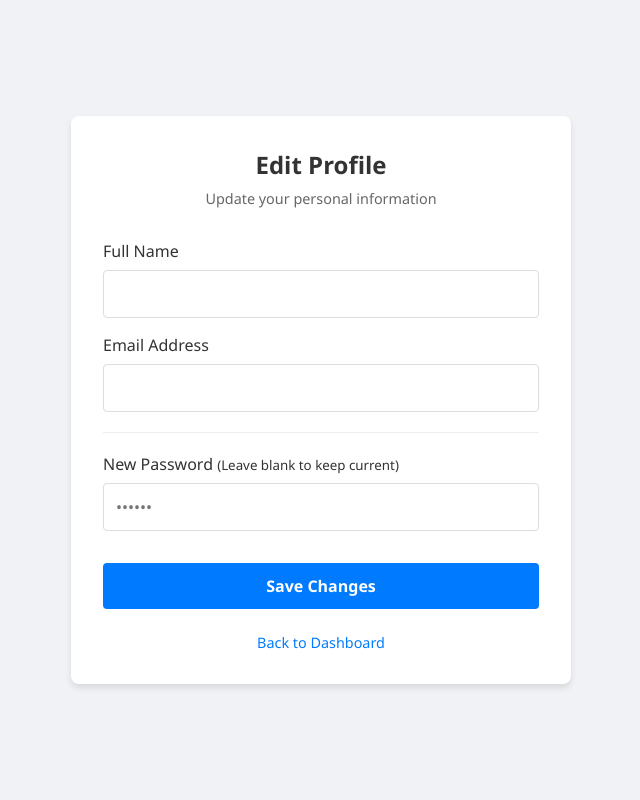
After one commit to rafidabrar47/appointment-scheduler, a PHP site: template views/profile.php in a window 1280 px wide. The commit adds this page. Shown: the whole page, without its empty margins (319-959 px from the left). Run offline with PHP 8.4, Linux system fonts and the light colour scheme; the template is opened without the code that fills it, so the values that code supplies are empty; the visitor is signed in with stand-in values (Sample User, id 1).

Commit message:
implement profile update page (T-18)

```diff
--- a/views/admin_dashboard.php
+++ b/views/admin_dashboard.php
@@ -32,6 +32,7 @@
             <a href="index.php?action=admin_doctors">Doctors List</a>
             <a href="index.php?action=admin_patients">Patients List</a>
             <a href="index.php?action=admin_user_form&role=admin">Add Admin</a>
+            <a href="index.php?action=profile">My Profile</a>
             <a href="index.php?action=logout" class="logout-btn">Logout</a>
         </div>
 
--- a/views/doctor_dashboard.php
+++ b/views/doctor_dashboard.php
@@ -13,8 +13,7 @@
             <h3>Doctor Panel</h3>
             <a href="#" class="active">Dashboard</a>
             <a href="index.php?action=doctor_availability">My Schedule</a>
-            <a href="#">Appointments</a>
-            <a href="#">Patients</a>
+            <a href="index.php?action=profile">My Profile</a>
             <a href="index.php?action=logout" class="logout-btn">Logout</a>
         </div>
 
--- a/views/patient_dashboard.php
+++ b/views/patient_dashboard.php
@@ -11,9 +11,8 @@
     <div class="dashboard-container">
         <div class="sidebar">
             <h3>Patient Panel</h3>
-            <a href="#" class="active">My Appointments</a>
             <a href="index.php?action=book_appointment">Book New</a>
-            <a href="#">Medical Records</a>
+            <a href="index.php?action=profile">My Profile</a>
             <a href="index.php?action=logout" class="logout-btn">Logout</a>
         </div>
 
--- /dev/null
+++ b/views/profile.php
@@ -0,0 +1,49 @@
+<!DOCTYPE html>
+<html lang="en">
+<head>
+    <title>Edit Profile - TechSpace</title>
+    <link rel="stylesheet" href="assets/css/style.css">
+</head>
+<body>
+    <div class="auth-container" style="max-width: 500px;">
+        <div class="auth-header">
+            <h2>Edit Profile</h2>
+            <p>Update your personal information</p>
+        </div>
+
+        <form action="index.php?action=profile_submit" method="POST">
+
+            <div class="form-group">
+                <label>Full Name</label>
+                <input type="text" name="name" class="form-control" value="<?php echo htmlspecialchars($user['full_name']); ?>" required>
+            </div>
+
+            <div class="form-group">
+                <label>Email Address</label>
+                <input type="email" name="email" class="form-control" value="<?php echo htmlspecialchars($user['email']); ?>" required>
+            </div>
+
+            <hr style="margin: 20px 0; border: 0; border-top: 1px solid #eee;">
+
+            <div class="form-group">
+                <label>New Password <small>(Leave blank to keep current)</small></label>
+                <input type="password" name="password" class="form-control" placeholder="••••••">
+            </div>
+
+            <button type="submit" class="btn-primary">Save Changes</button>
+
+            <div class="auth-footer">
+                <?php
+                    // Determine where the "Back" button goes based on role
+                    $role = $_SESSION['role'];
+                    $dashboardLink = 'index.php?action=login'; // Default
+                    if ($role == 'admin') $dashboardLink = 'index.php?action=dashboard_admin';
+                    if ($role == 'doctor') $dashboardLink = 'index.php?action=dashboard_doctor';
+                    if ($role == 'patient') $dashboardLink = 'index.php?action=dashboard_patient';
+                ?>
+                <a href="<?php echo $dashboardLink; ?>">Back to Dashboard</a>
+            </div>
+        </form>
+    </div>
+</body>
+</html>
```
Also changed, not shown: controllers/ProfileController.php (added, +76 -0 lines), index.php (+13 -0 lines), models/User.php (+33 -0 lines).
